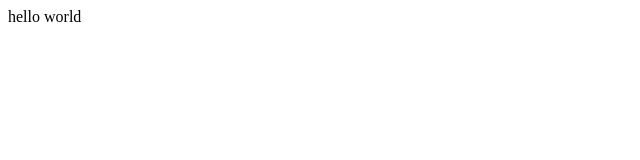
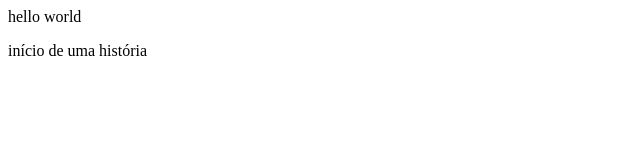
Before and after one commit to gabrielribeirobr/login-mechanism, a plain HTML site: page index.html in a window 1280 px wide. Shown: the whole page, without its empty margins (0-640 px from the left). Drawn offline with Linux system fonts and the light colour scheme.

Commit message:
feat(index): add new component paragraph

```diff
--- a/index.html
+++ b/index.html
@@ -7,5 +7,8 @@
 </head>
 <body>
     hello world
+    <p>
+        início de uma história
+    </p>
 </body>
 </html>
```
